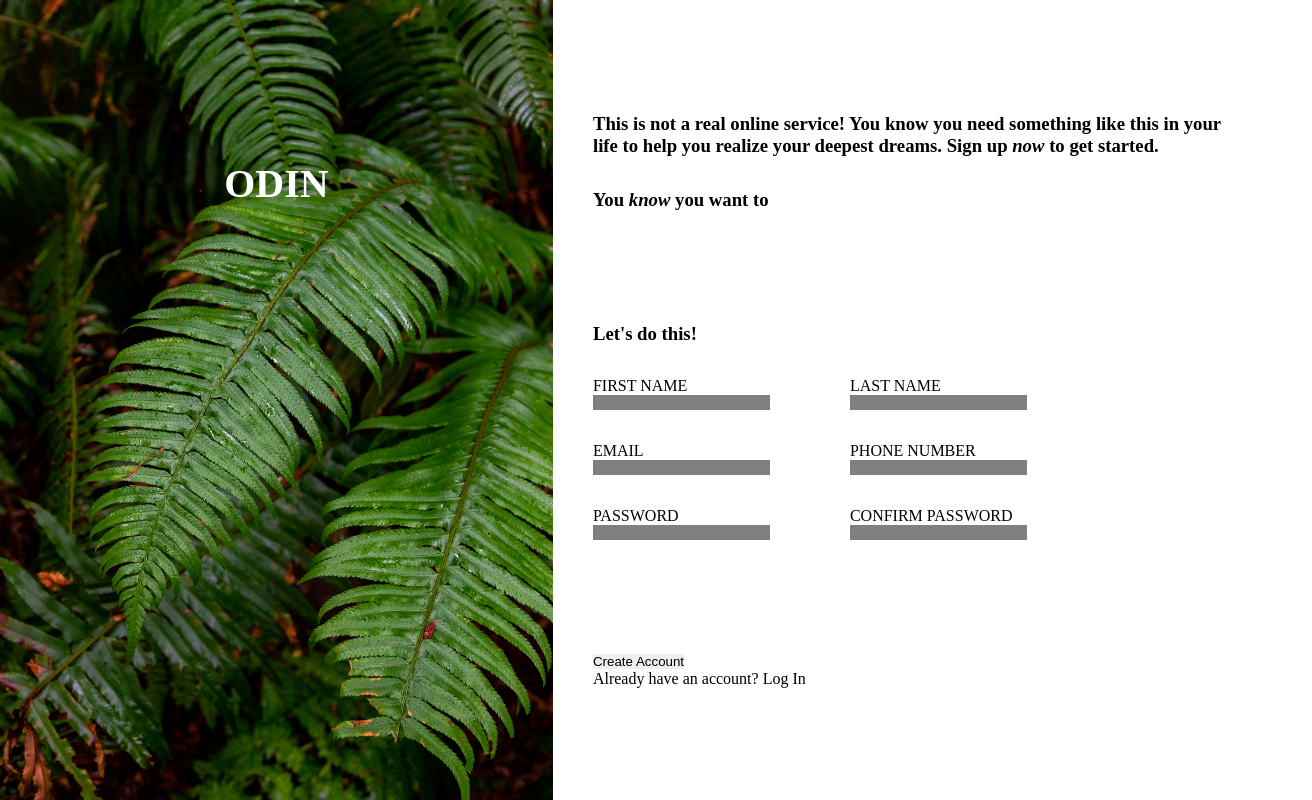
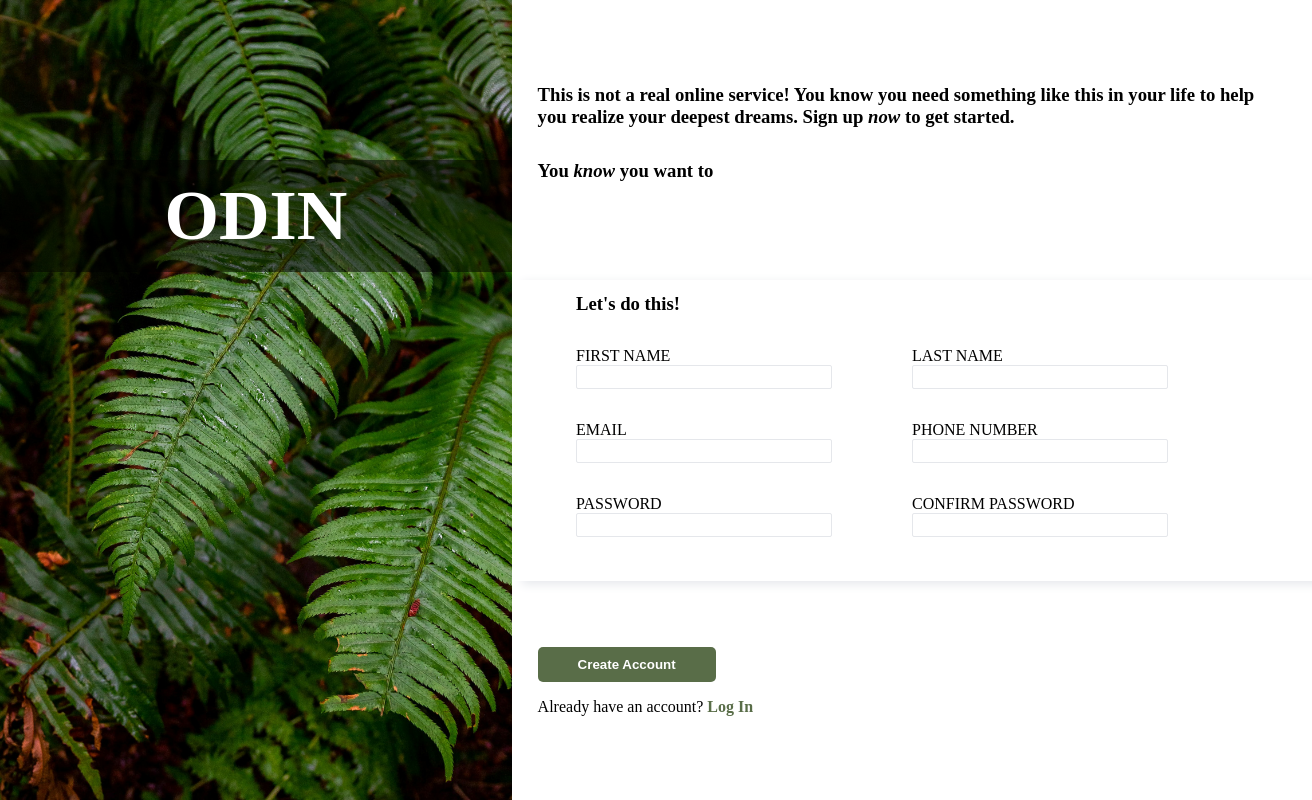
Before and after one commit to tonyhchii/sign-up-form, a plain HTML site: page index.html in a window 1280 px wide. Shown: the whole page, 1312 px wide, since content can reach past the window. Drawn offline with Linux system fonts and the light colour scheme.

Commit message:
styled odin logo, button, and form

```diff
--- a/index.html
+++ b/index.html
@@ -10,7 +10,7 @@
     <div class="container">
         <div class="logo">
             <div class="odinLogo container">
-                <div>ODIN</div>
+                <div class="odinText">ODIN</div>
             </div>
 
         </div>
@@ -22,6 +22,7 @@
             <form action="">
                 <div class="form container">
                     <h3 class="formHeading">Let's do this!</h3>
+                    <div class="inputs">
                         <div class="row">
                             <p class="formInput">
                                 <label for="firstName">FIRST NAME</label>
@@ -53,8 +54,9 @@
                             </p>
                         </div>
                     </div>
+                </div>
                 <div class="button">
-                    <button type="submit">Create Account</button>
+                    <button type="submit" class="createButton">Create Account</button>
                     <p>Already have an account? <a>Log In</a></p>
                 </div>
             </form>
--- a/styles.css
+++ b/styles.css
@@ -8,9 +8,11 @@
 .logo {
     background-image: url('images/halie-west-25xggax4bSA-unsplash.jpg');
     background-size: cover;
-    width: 80vw;
+    min-width: 40vw;
+    width: 40vw;
     height: 100vh;
     color: white;
+    flex: auto;
 }
 
 .container {
@@ -20,11 +22,16 @@
 .sign-up {
     flex-flow: column;
     justify-content: center;
-    margin: 5vh;
+    flex: auto;
 }
 
+
 input {
-    background: gray;
+    border: solid 1px;
+    border-radius: 2px;
+    border-color: #E5E7EB;
+    height: 1.5rem;
+    width: clamp(10rem, 20vw, 40rem);
 }
 
 .form {
@@ -44,7 +51,8 @@ input {
 }
 
 .header, .form {
-    margin-bottom: 10vh;
+    margin-bottom: 5vh;
+    padding: 2vw;
 }
 
 h3 {
@@ -58,6 +66,32 @@ span {
 .odinLogo {
     margin-top: 20vh;
     justify-content: center;
-    font-size: 40px;
+    font-size: 70px;
+    font-weight: 700;
+    background-color: rgba(0, 0, 0, 0.5);
+    padding: 1rem;
+}
+
+
+.button{
+    padding: 2vw;
+}
+.createButton {
+    padding: 10px 40px;
+    border-radius: 5px;
+    background-color: #596D48;
+    color: white;
+    font-weight: 600;
+    margin-bottom: 2vh;
+}
+
+a {
+    color: #596D48;
     font-weight: 700;
 }
+
+.form.container {
+    box-shadow: 10px 3px 10px #E5E7EB;
+    width: 100%;
+    padding: 1vw 5vw;
+}
```
Lines whose indentation alone changed are shown as unchanged.
